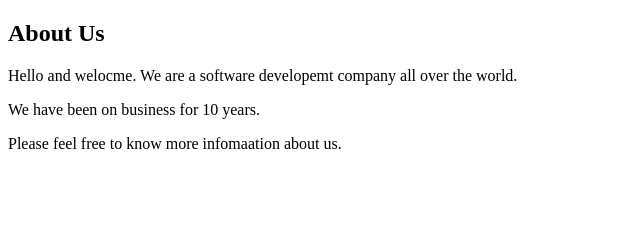
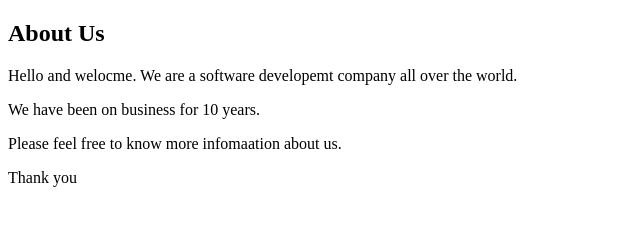
Before and after one commit to Zanele10/FNB-App-Academy, a plain HTML site: page about.html in a window 1280 px wide. Shown: the full height of the page, 0-640 px from the left. Drawn offline with Linux system fonts and the light colour scheme.

Commit message:
Update about.html

```diff
--- a/about.html
+++ b/about.html
@@ -10,5 +10,6 @@
             <p>Hello and welocme. We are a software developemt company all over the world.</p>
             <p>We have been on business for 10 years.</p>
             <p>Please feel free to know more infomaation about us.</p>
+            <p> Thank you</p>
         </body>
 </html>
```
